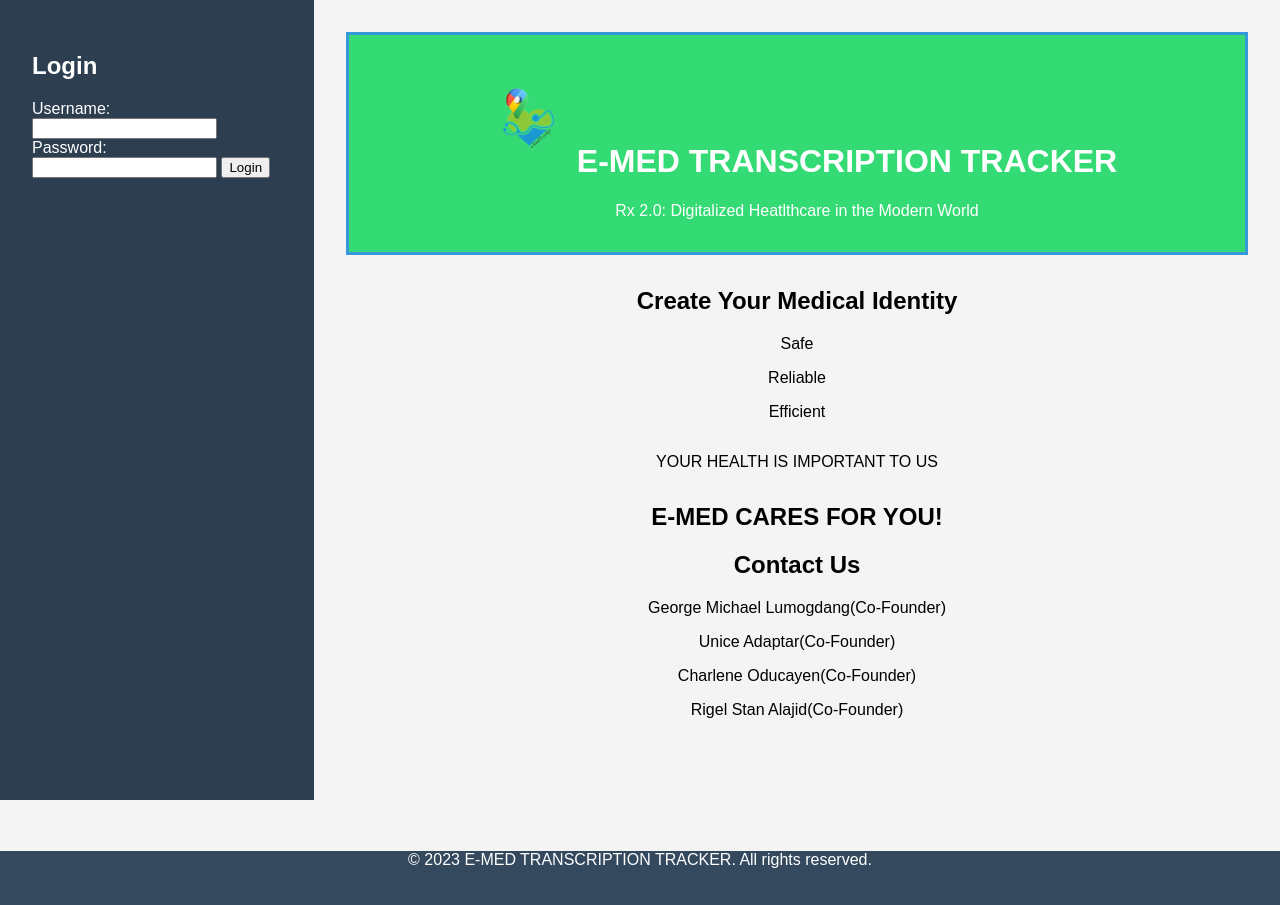
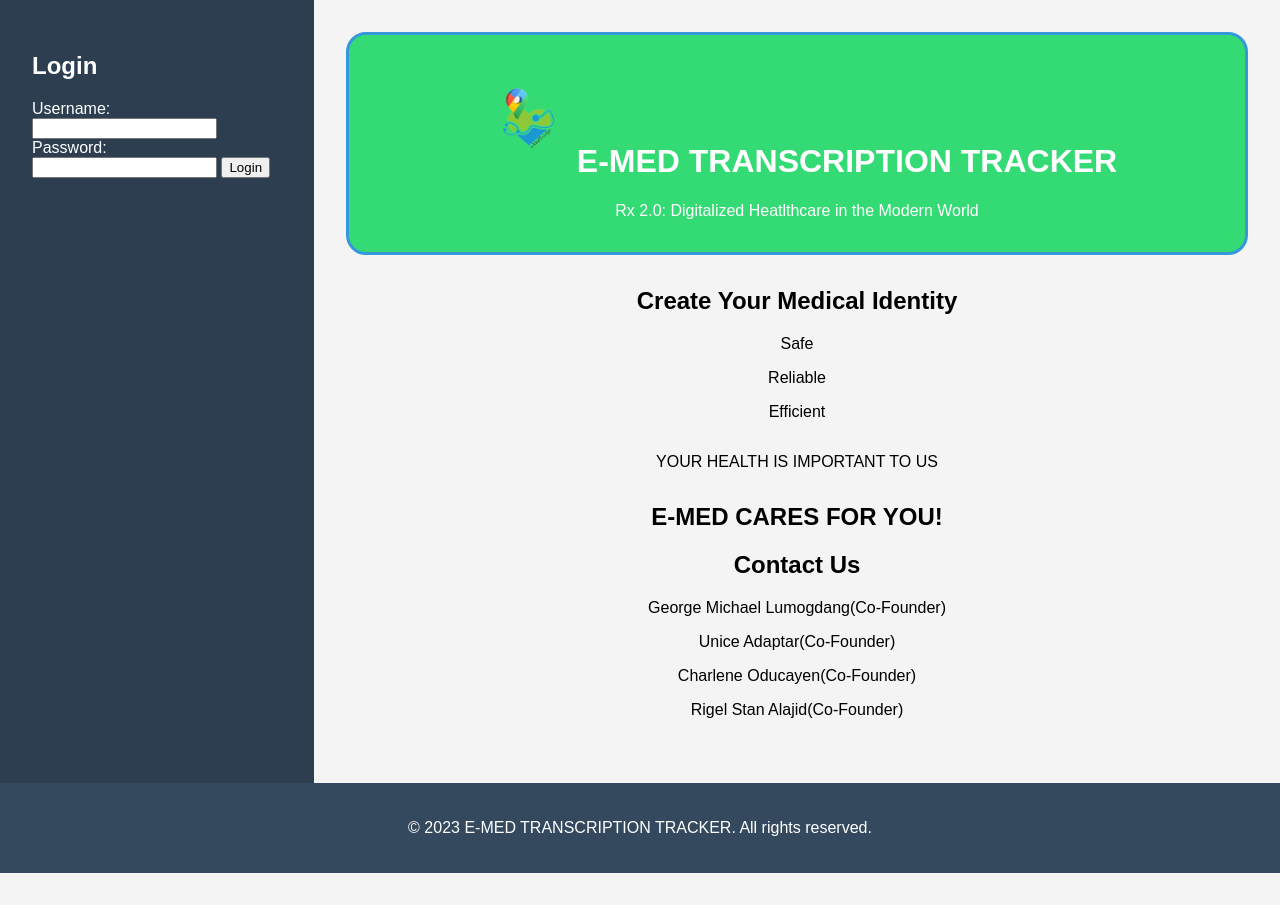
Before and after one commit to Geo-Hackathon/Bigdata5, a plain HTML site: page transpo/src/index.html in a window 1280 px wide. After the commit the page ends 873 px from the top, so only its background shows below. Drawn offline with Linux system fonts and the light colour scheme.

Commit message:
Add files via upload

```diff
--- a/transpo/src/styles.css
+++ b/transpo/src/styles.css
@@ -11,6 +11,7 @@ img {
 
 header {
     border: 3px solid #3498db;
+    border-radius: 20px;
     background-color: #34db74;
     color: #ffffff;
     text-align: center;
@@ -26,15 +27,15 @@ footer {
     background-color: #34495e;
     color: #ffffff;
     text-align: center;
-    margin-top: 4%;
     padding-bottom: 20px;
+    padding-top: 20px;
     border-top: 3px;
     clear: both;
 }
 
 .menu-container {
     display: flex;
-    height: 100vh;
+    height: 100%;
 }
 
 nav {
```
